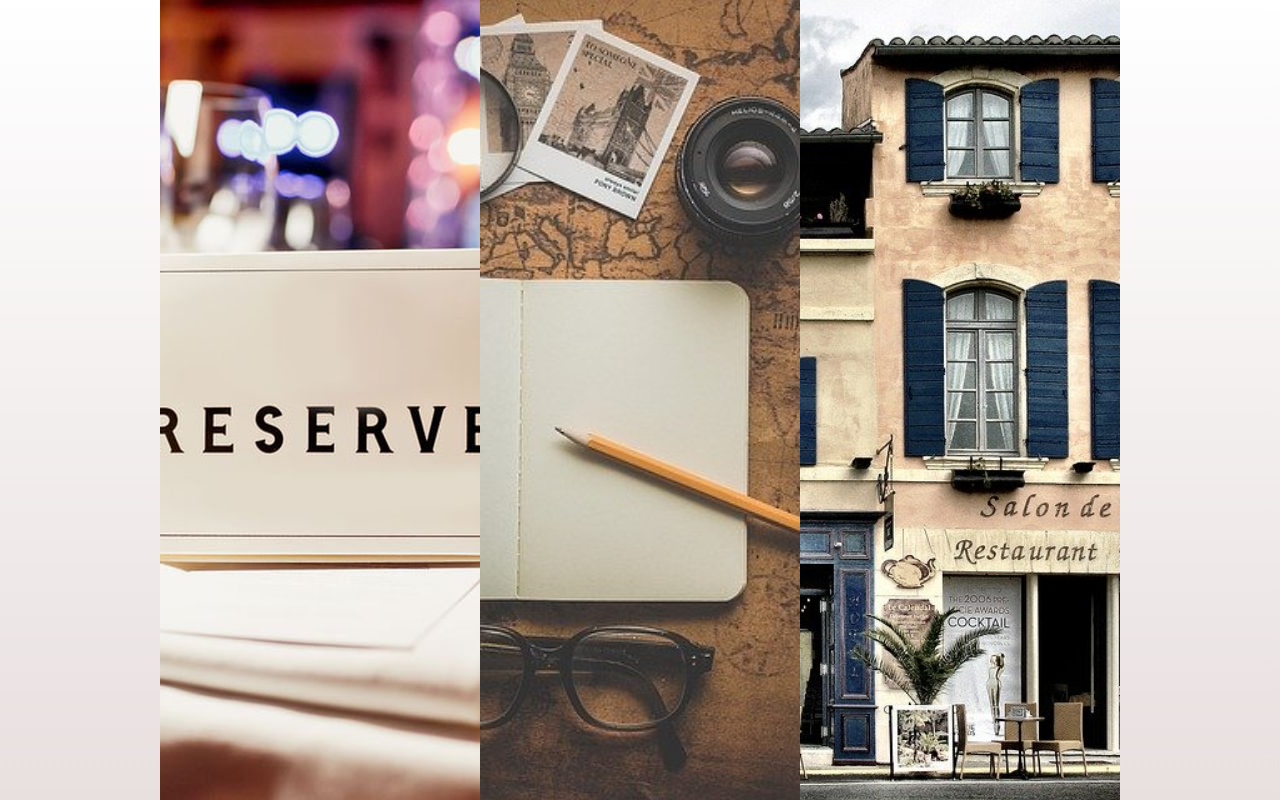
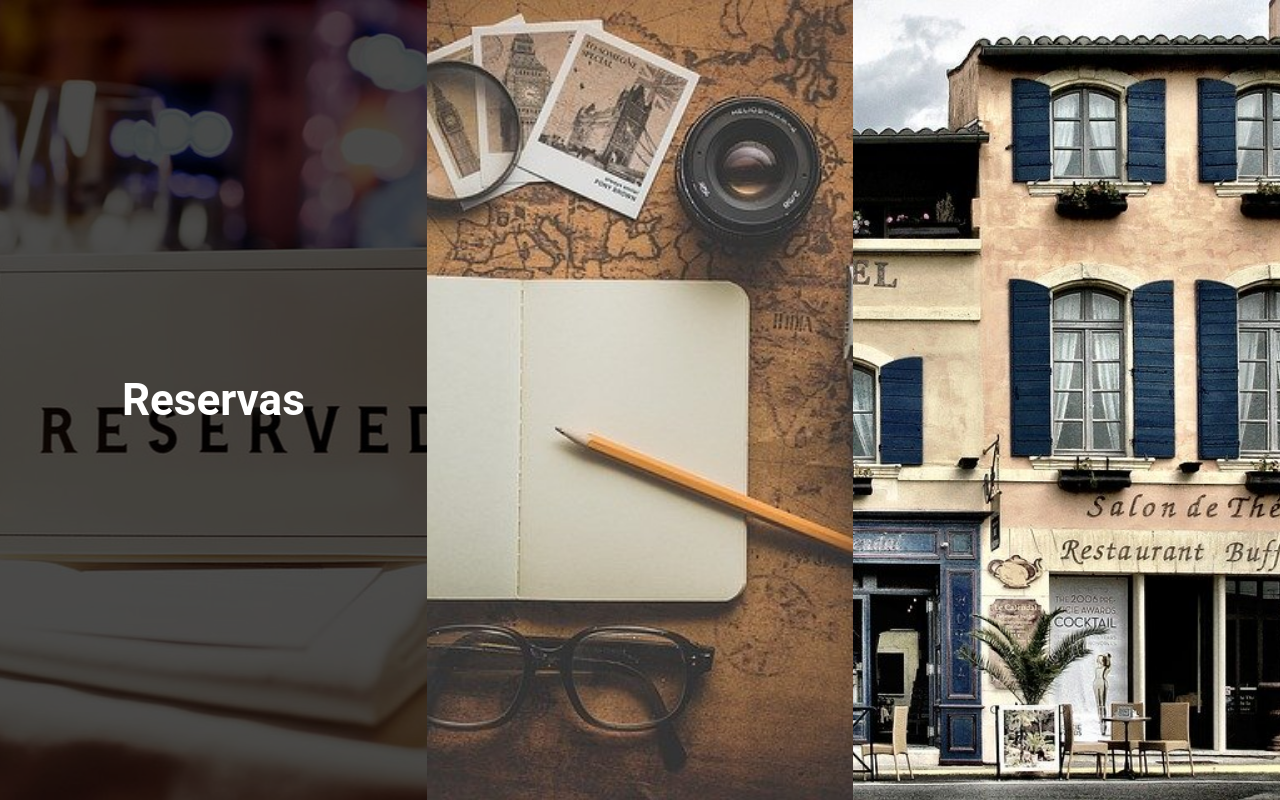
Before and after one commit to antonioaads/CRUD-Hotel, a React (Create React App) app in the folder frontend/: page / in a window 1280 px wide. Built offline with nearby package versions, Linux system fonts and the light colour scheme.

Commit message:
Alterações front, nome do hotel hardcode

```diff
--- a/frontend/src/components/pages/hotel.js
+++ b/frontend/src/components/pages/hotel.js
@@ -49,7 +49,7 @@ class Hotel extends React.Component {
             {this.state.quartos && this.state.quartos.map(quarto => (
               <ItemListagem
                 key={quarto.id}
-                nomeHotel={quarto.hotel.nome}
+                nomeHotel={quarto.hotel && quarto.hotel.nome || 'Laplace'}
                 tipo={quarto.nom_tipo}
                 pessoas={quarto.max_ocupantes}
                 camasCasal={quarto.num_camas_casal}
--- a/frontend/src/components/pages/integracao.module.scss
+++ b/frontend/src/components/pages/integracao.module.scss
@@ -1,4 +1,7 @@
 .container {
+    position: absolute;
+    top: 0;
+    left: 0;
     width: 100%;
     height: 100vh;
 
```
Also changed, not shown: 2 other files (tests, documents, lock files or other folders).
